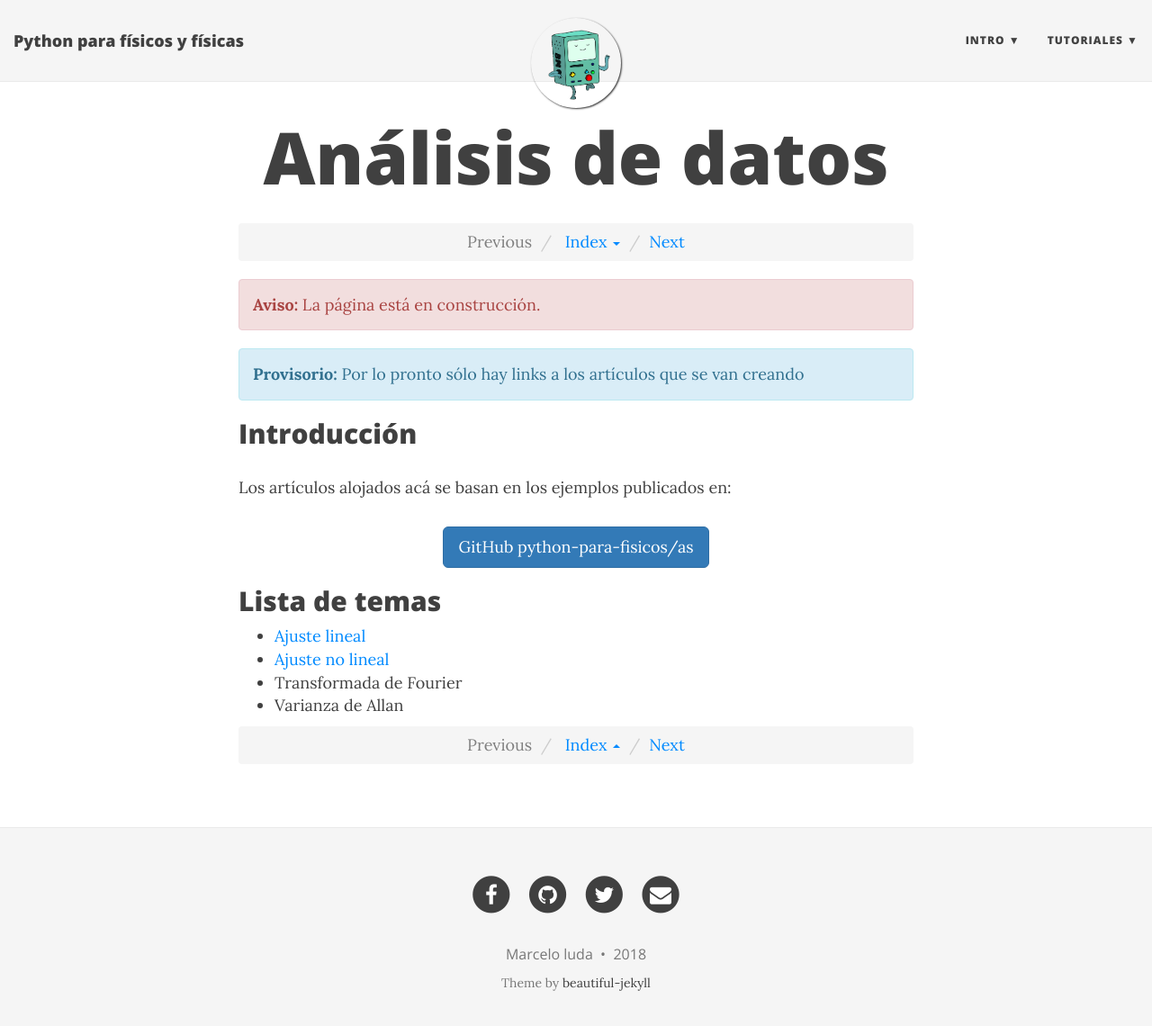
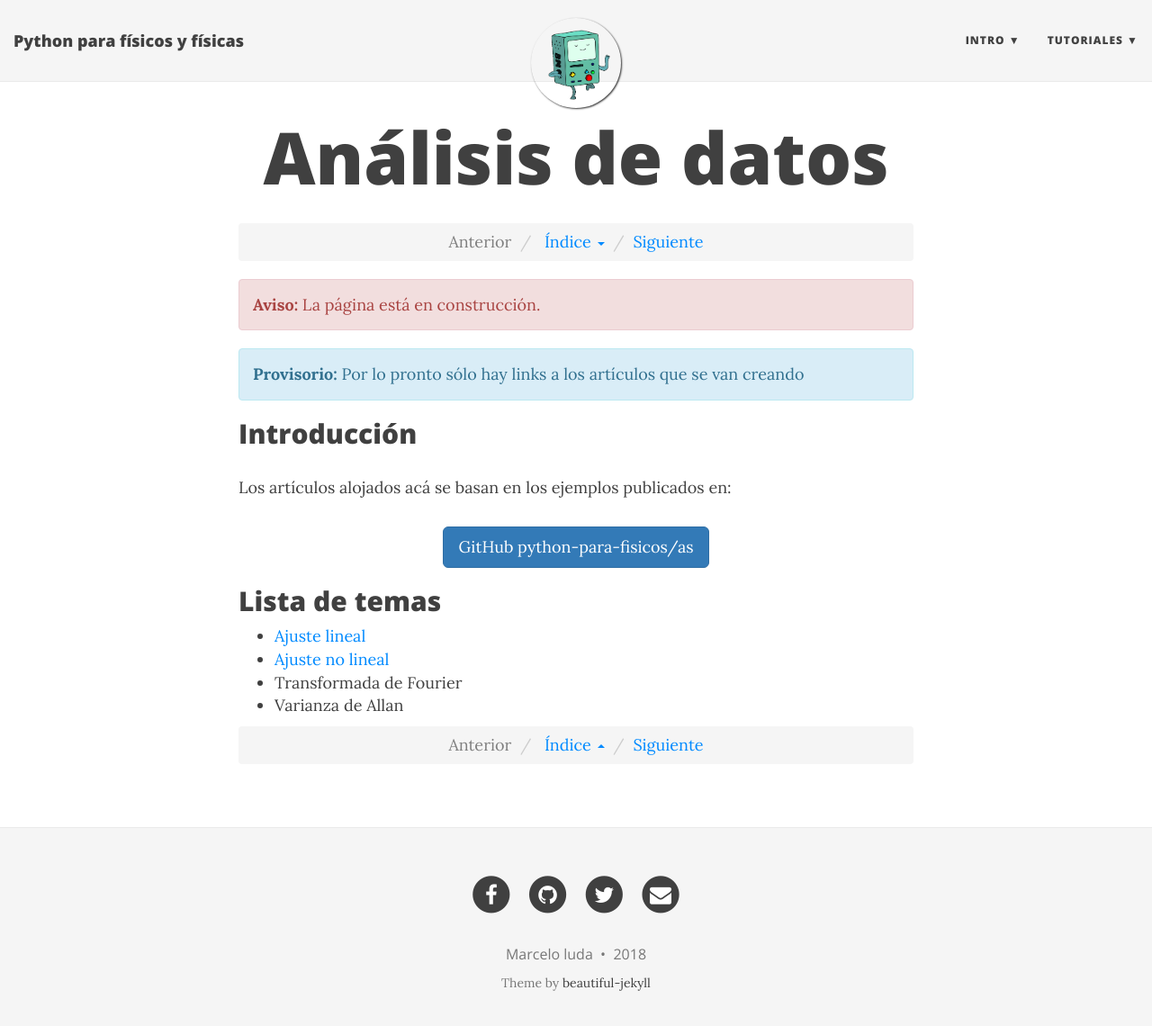
Before and after one commit to marceluda/python-para-fisicos, a Jekyll site: the page built from tuto/analisis.md, in a window 1280 px wide and 1153 px high. Shown: the top 1140 px of the window at 90% size. Built offline with Jekyll 4.4.1, drawn with Linux system fonts in a browser that asks for light colours; nearby versions of some CDN libraries.

Commit message:
fix nav bar

```diff
--- a/_includes/page_navbar.html
+++ b/_includes/page_navbar.html
@@ -25,13 +25,13 @@
 <div class="text-center{{ dropup }}" style="clear: both;">
   <ul class="breadcrumb justify-content-center">
     {% if prev_i<0  %}
-      <li><span style="color:gray;">Previous</span></li>
+      <li><span style="color:gray;">Anterior</span></li>
     {% else %}
-      <li><a href="{{ site.baseurl }}/{{ site.pagenav[page.navbar][prev_i].url }}">Previous</a></li>
+      <li><a href="{{ site.baseurl }}/{{ site.pagenav[page.navbar][prev_i].url }}">Anterior</a></li>
     {% endif %}
 
     <li class="dropdown">
-    <a class="dropdown-toggle" data-toggle="dropdown" href="#">Index
+    <a class="dropdown-toggle" data-toggle="dropdown" href="#">Índice
       <span class="caret"></span></a>
      <ul class="dropdown-menu">
        {% for item in site.pagenav[page.navbar] %}
@@ -40,9 +40,9 @@
      </ul>
     </li>
     {% if next_i<0  %}
-      <li><span style="color:gray;">Next</span></li>
+      <li><span style="color:gray;">Siguiente</span></li>
     {% else %}
-      <li><a href="{{ site.baseurl }}/{{ site.pagenav[page.navbar][next_i].url }}">Next</a></li>
+      <li><a href="{{ site.baseurl }}/{{ site.pagenav[page.navbar][next_i].url }}">Siguiente</a></li>
     {% endif %}
   </ul>
 </div>
```
